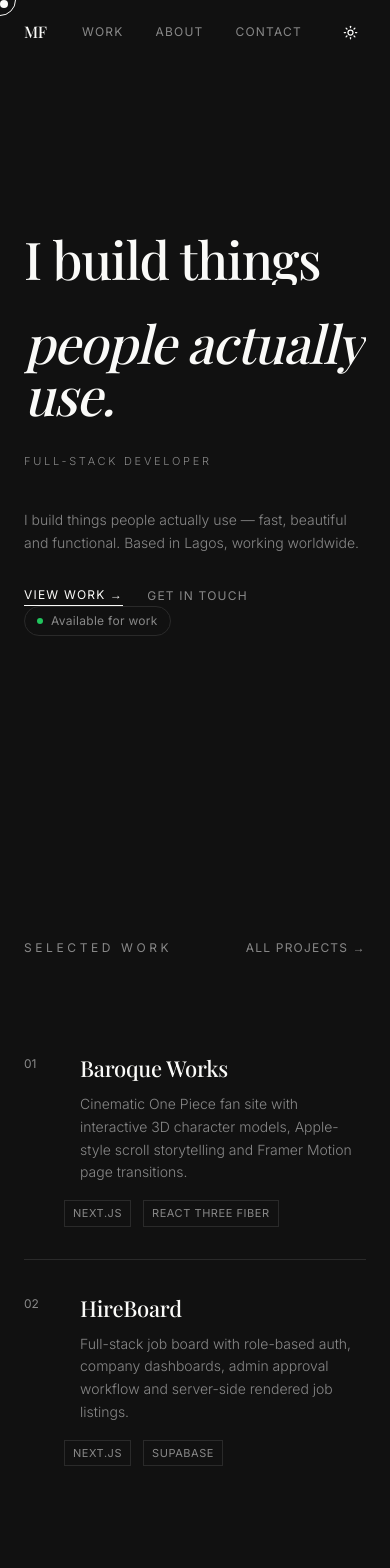
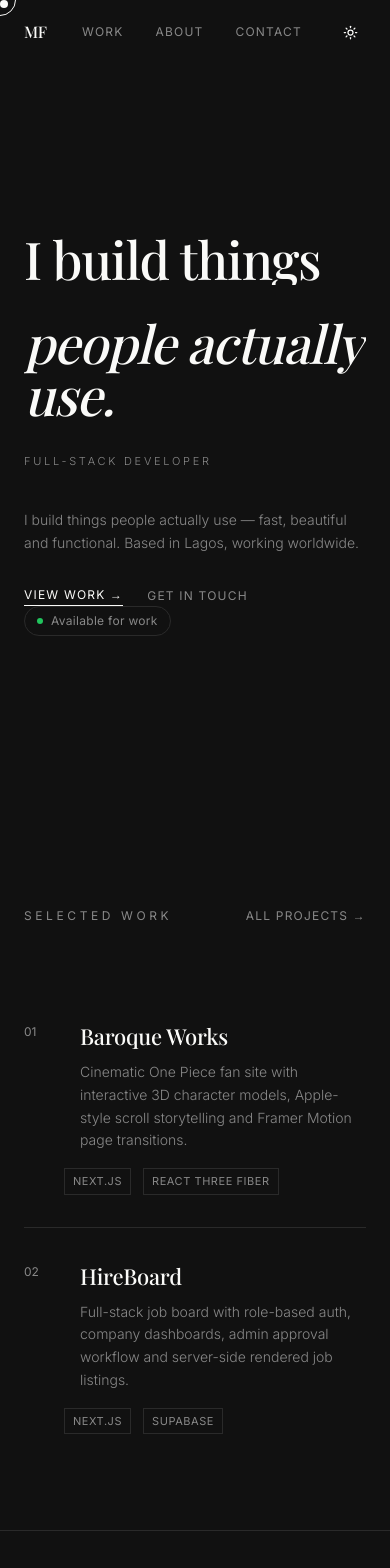
Before and after one commit to mosesfawole/newportfolio, a Next.js app: page / in a window 390 px wide. Shown: the top 1568 px of the page. Built offline with nearby package versions, Linux system fonts and the light colour scheme.

Commit message:
minor change

```diff
--- a/components/home/ProjectsPreview.tsx
+++ b/components/home/ProjectsPreview.tsx
@@ -9,7 +9,7 @@ export default function ProjectsPreview() {
   const featured = projects.filter((p) => p.featured);
 
   return (
-    <section ref={ref} className="py-24 md:py-32 px-6 md:px-12">
+    <section ref={ref} className="py-16 md:py-32 px-6 md:px-12">
       <div className="max-w-6xl mx-auto">
         {/* Label */}
         <motion.div
```
